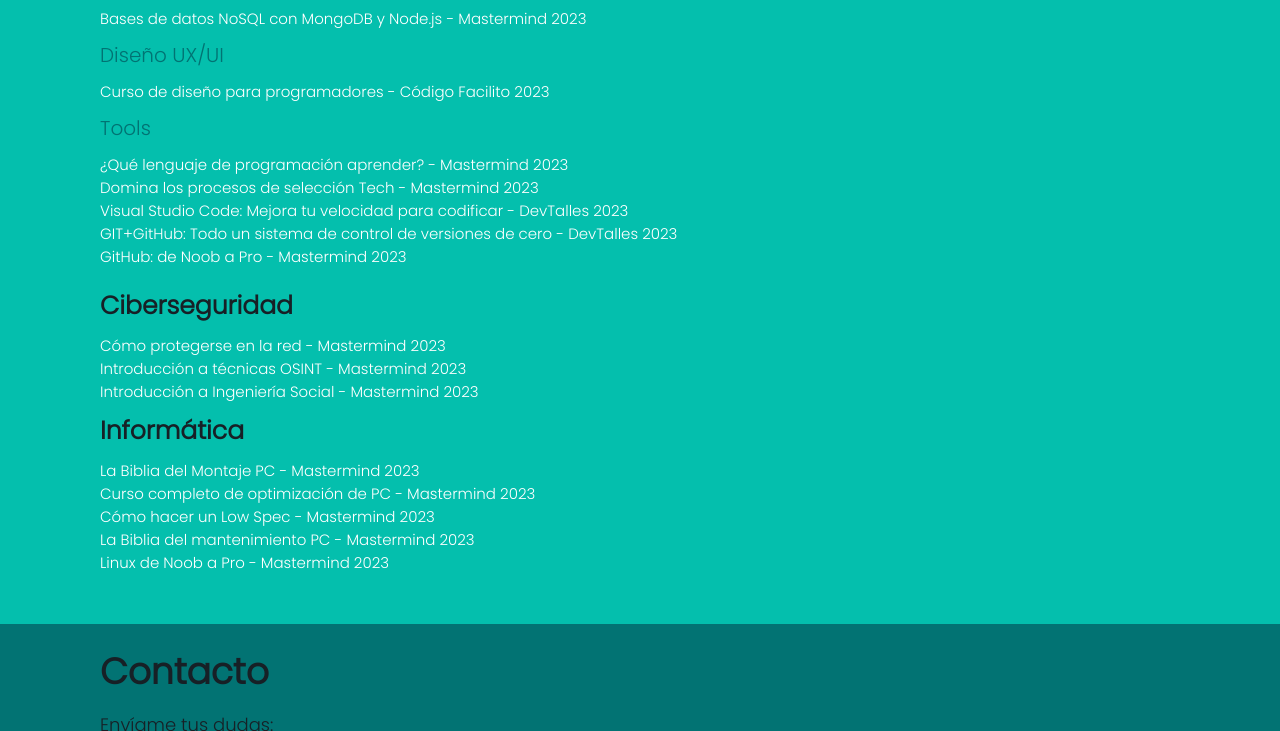
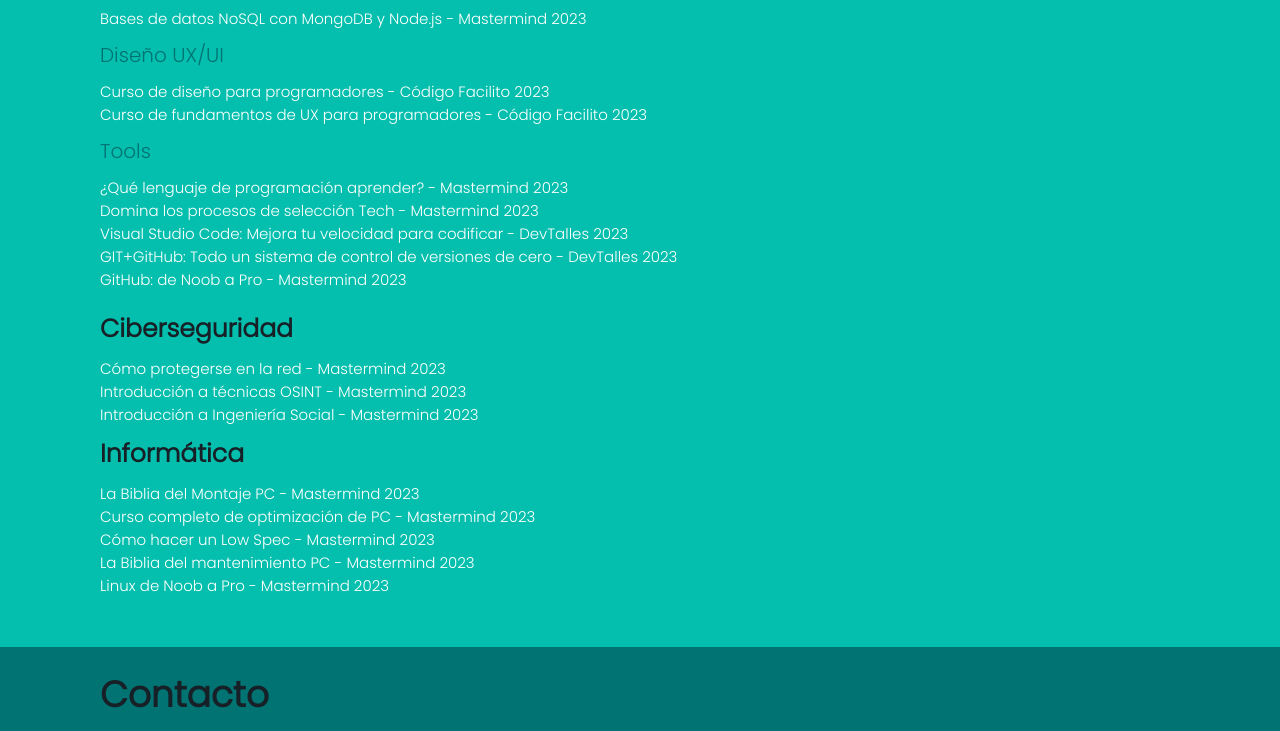
Before and after one commit to denisarangue/SegundaPaginaPersonal, a plain HTML site: page index.html in a window 1280 px wide. Shown: the part 2584-3315 px from the top of the page. Drawn offline with nearby package versions, Linux system fonts and the light colour scheme.

Commit message:
Agregado certificado de UX para programadores

```diff
--- a/index.html
+++ b/index.html
@@ -203,6 +203,7 @@
                     <p><a href="imagenes/Certificado Bases de datos NoSQL con MongoDB y Node.js.png" data-fancybox="gallery" data-modal="true">Bases de datos NoSQL con MongoDB y Node.js - Mastermind 2023</a></p>
                     <h3 class="subtitulos">Diseño UX/UI</h3>
                     <p><a href="imagenes/Certificado Curso de diseño para programadores.png" data-fancybox="gallery" data-modal="true">Curso de diseño para programadores - Código Facilito 2023</a></p>
+                    <p><a href="imagenes/Certificado Curso de fundamentos de UX para programadores.png" data-fancybox="gallery" data-modal="true">Curso de fundamentos de UX para programadores - Código Facilito 2023</a></p>
                     <h3 class="subtitulos">Tools</h3>
                     <p><a href="imagenes/Certificado Qué lenguaje de programación aprender.png" data-fancybox="gallery" data-modal="true">¿Qué lenguaje de programación aprender? - Mastermind 2023</a></p>
                     <p><a href="imagenes/Certificado Domina los procesos de selección Tech.png" data-fancybox="gallery" data-modal="true">Domina los procesos de selección Tech - Mastermind 2023</a></p>
```
Also changed, not shown: imagenes/Certificado Curso de fundamentos de UX para programadores.png (added).
